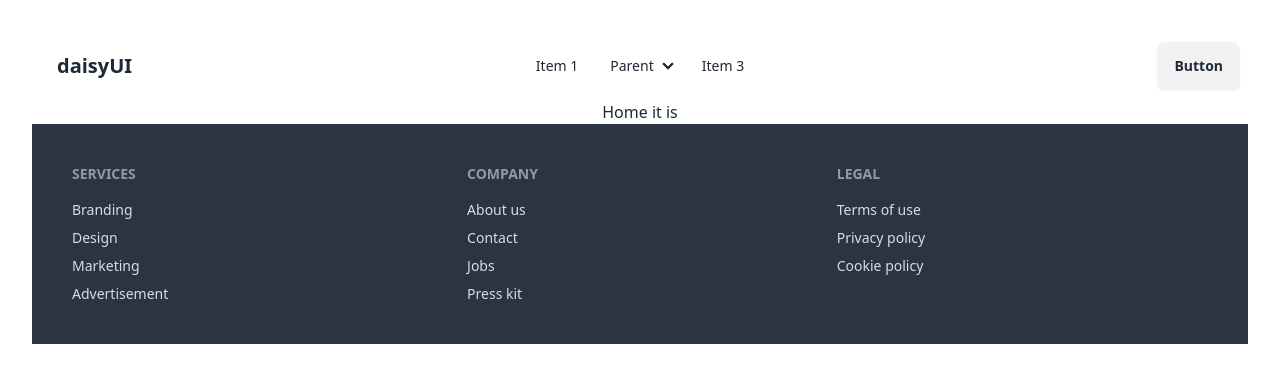
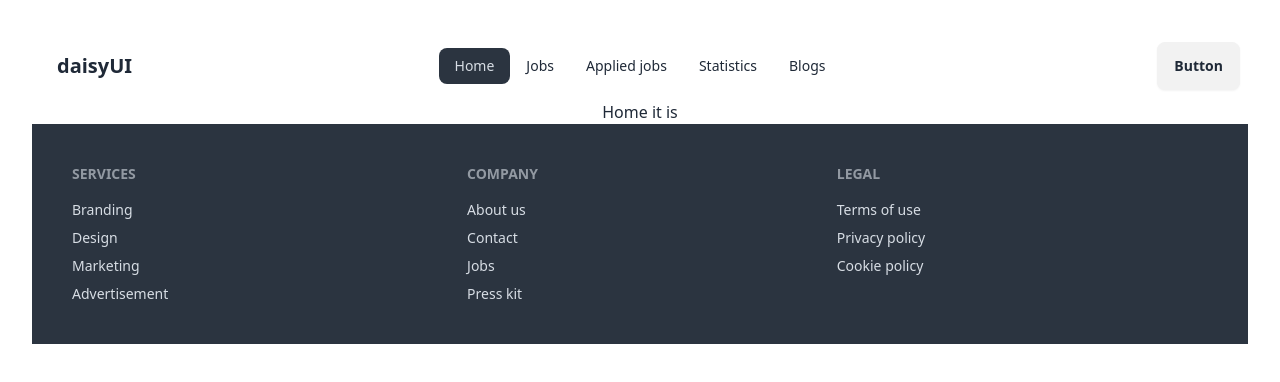
Before and after one commit to SI-Tanbir/career-god, a React (Vite) app: page / in a window 1280 px wide. Shown: the top 382 px of the page. Built offline with nearby package versions, Linux system fonts and the light colour scheme.

Commit message:
adding new pages

```diff
--- /dev/null
+++ b/src/components/AppliedJobs/ApliedJobs.jsx
@@ -0,0 +1,11 @@
+
+
+import React from 'react'
+
+const ApliedJobs = () => {
+  return (
+    <div>jobs i applied</div>
+  )
+}
+
+export default ApliedJobs
--- /dev/null
+++ b/src/components/ErrorPages./ErrorPages.jsx
@@ -0,0 +1,18 @@
+
+
+
+import React from 'react'
+import { Link } from 'react-router-dom'
+
+const ErrorPages = () => {
+  return (
+    <div>
+
+    <h2>error go back!</h2>
+    <Link to='/'>Go back to home</Link>
+
+    </div>
+  )
+}
+
+export default ErrorPages
--- a/src/components/Header/Header.jsx
+++ b/src/components/Header/Header.jsx
@@ -1,8 +1,22 @@
 
 
 import React from 'react'
+import { NavLink } from 'react-router-dom'
 
 const Header = () => {
+
+    const link = <>
+        <li><NavLink to="/">Home</NavLink></li>
+        <li><NavLink to="/jobs">Jobs</NavLink></li>
+        <li><NavLink to="/applied">Applied jobs</NavLink></li>
+        <li><NavLink to="/statistics">Statistics</NavLink></li>
+        <li><NavLink to="/blogs">Blogs</NavLink></li>
+
+    </>
+
+
+
+
     return (
         <div>
 
@@ -29,32 +43,21 @@ const Header = () => {
                         <ul
                             tabIndex={0}
                             className="menu menu-sm dropdown-content bg-base-100 rounded-box z-[1] mt-3 w-52 p-2 shadow">
-        <li><a>Item 1</a></li>
-        <li>
-          <a>Parent</a>
-          <ul className="p-2">
-            <li><a>Submenu 1</a></li>
-            <li><a>Submenu 2</a></li>
-          </ul>
-        </li>
-        <li><a>Item 3</a></li>
+
+                            {link}
+
+
+
+
+
+
                         </ul>
                     </div>
                     <a className="btn btn-ghost text-xl">daisyUI</a>
                 </div>
                 <div className="navbar-center hidden lg:flex">
                     <ul className="menu menu-horizontal px-1">
-      <li><a>Item 1</a></li>
-      <li>
-        <details>
-          <summary>Parent</summary>
-          <ul className="p-2">
-            <li><a>Submenu 1</a></li>
-            <li><a>Submenu 2</a></li>
-          </ul>
-        </details>
-      </li>
-      <li><a>Item 3</a></li>
+            {link}
                     </ul>
                 </div>
                 <div className="navbar-end">
--- a/src/main.jsx
+++ b/src/main.jsx
@@ -8,16 +8,23 @@ import {
 } from "react-router-dom";
 import Root from './components/Root.jsx';
 import Home from './components/Home.jsx';
+import ApliedJobs from './components/AppliedJobs/ApliedJobs.jsx';
+import ErrorPages from './components/ErrorPages./ErrorPages.jsx';
 
 
 const router = createBrowserRouter([
   {
     path: "/",
     element: <Root></Root>,
+    errorElement:<ErrorPages></ErrorPages>,
     children:[
       {
         path:"/",
-        element:<Home></Home>
+        element:<Home></Home>,
+      },
+      {
+        path:"/applied",
+        element:<ApliedJobs></ApliedJobs>
       }
     ]
   },
```
Lines whose indentation alone changed are shown as unchanged.
